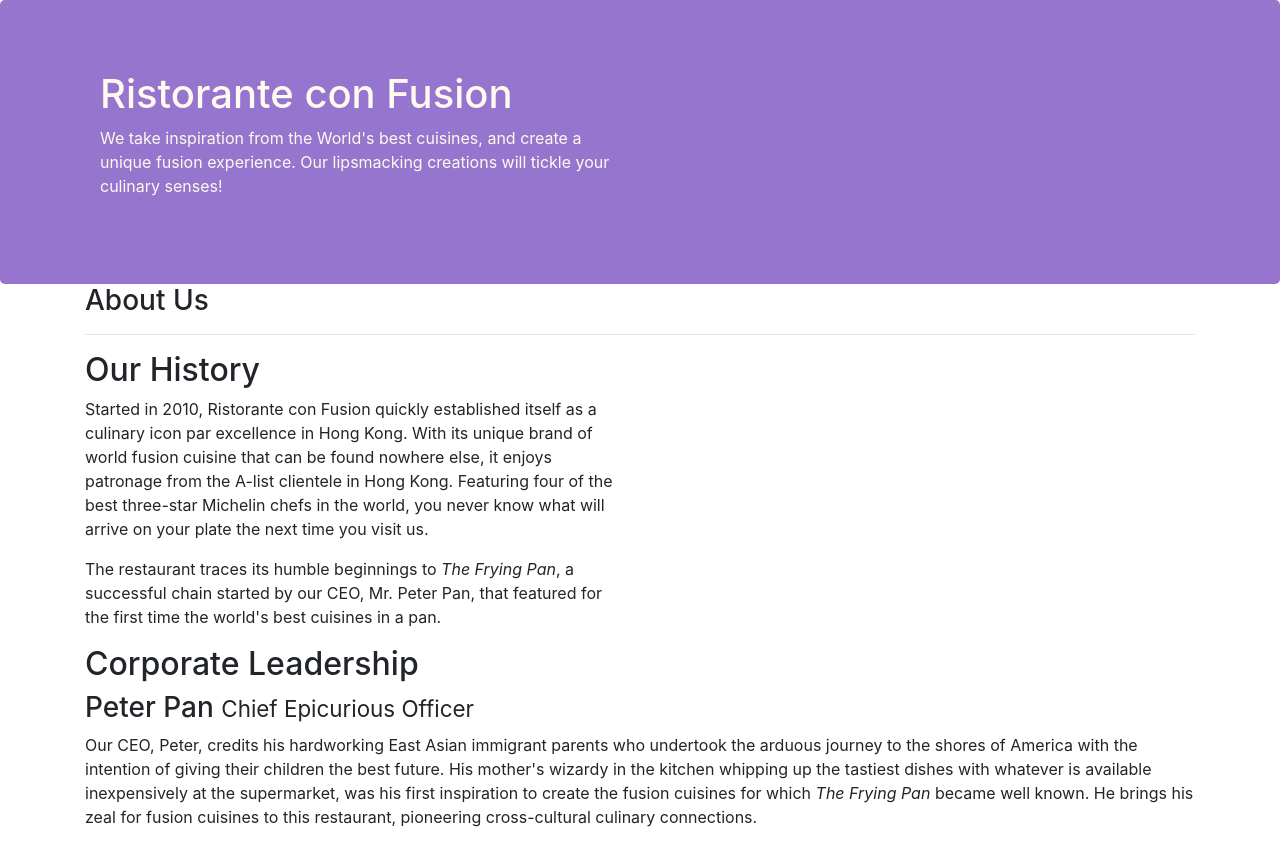
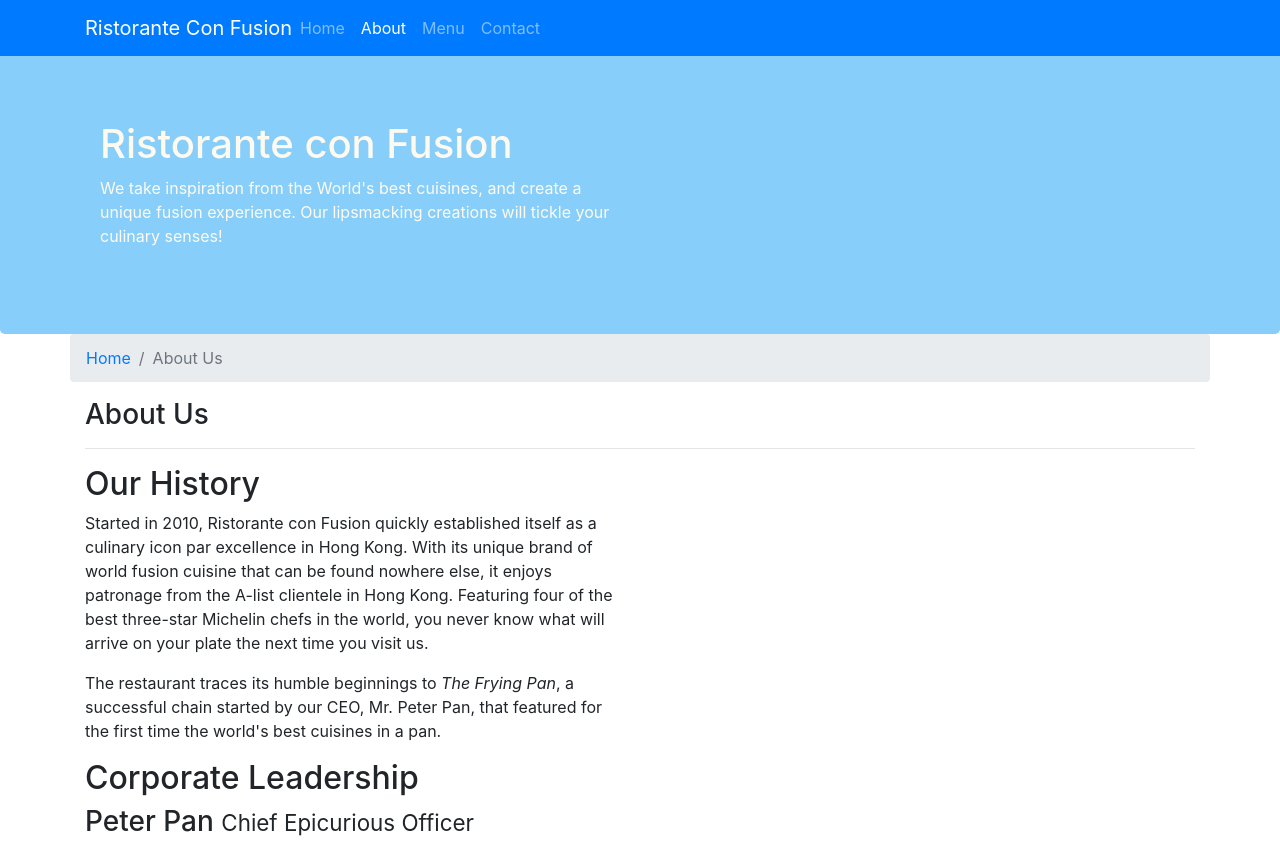
Before and after one commit to subhashissuara/ConFusionBootstrap, a website: page aboutus.html in a window 1280 px wide. Shown: the top 842 px of the page. Drawn offline with nearby package versions, Linux system fonts and the light colour scheme.

Commit message:
NavBar & Breadcrumbs

```diff
--- a/aboutus.html
+++ b/aboutus.html
@@ -13,7 +13,22 @@
 </head>
 
 <body>
-
+    <nav class="navbar navbar-dark navbar-expand-sm bg-primary fixed-top">
+        <div class="container">
+          <button class="navbar-toggler" type="button" data-toggle="collapse" data-target = "#NavBar">
+            <span class="navbar-toggler-icon"></span>
+          </button>
+          <a href="./index.html" class="navbar-brand mr-auto">Ristorante Con Fusion</a>
+          <div class="collapse navbar-collapse" id="NavBar">
+            <ul class="navbar-nav mr-auto">
+              <li class="nav-item"><a href="./index.html" class="nav-link">Home</a></li>
+              <li class="nav-item active"><a href="#" class="nav-link">About</a></li>
+              <li class="nav-item"><a href="#" class="nav-link">Menu</a></li>
+              <li class="nav-item"><a href="#" class="nav-link">Contact</a></li>
+            </ul>
+          </div>
+        </div>
+      </nav>
     <header class="jumbotron">
         <div class="container">
             <div class="row row-header">
@@ -29,6 +44,10 @@
 
     <div class="container">
         <div class="row">
+            <ol class="col-12 breadcrumb">
+                <li class="breadcrumb-item"><a href="./index.html">Home</a></li>
+                <li class="breadcrumb-item active">About Us</li>
+            </ol>
             <div class="col-12">
                <h3>About Us</h3>
                <hr>
--- a/css/styles.css
+++ b/css/styles.css
@@ -1,3 +1,8 @@
+body{
+    padding: 50px 0px 0px 0px;
+    z-index: 0;
+}
+
 .row-header {
     margin: 0px auto;
     padding: 0px auto;
@@ -11,7 +16,7 @@
 }
 
 .footer{
-    background-color: #d1c4e9;
+    background-color: lightskyblue;
     margin: 0px auto;
     padding: 20px 0px 20px 0px;
 }
@@ -19,7 +24,7 @@
 .jumbotron {
     margin: 0px auto;
     padding: 70px 30px 70px 30px;
-    background: #9575CD;
+    background: lightskyblue;
     color: floralwhite;
 }
 
```
Also changed, not shown: index.html (+17 -1 lines).
